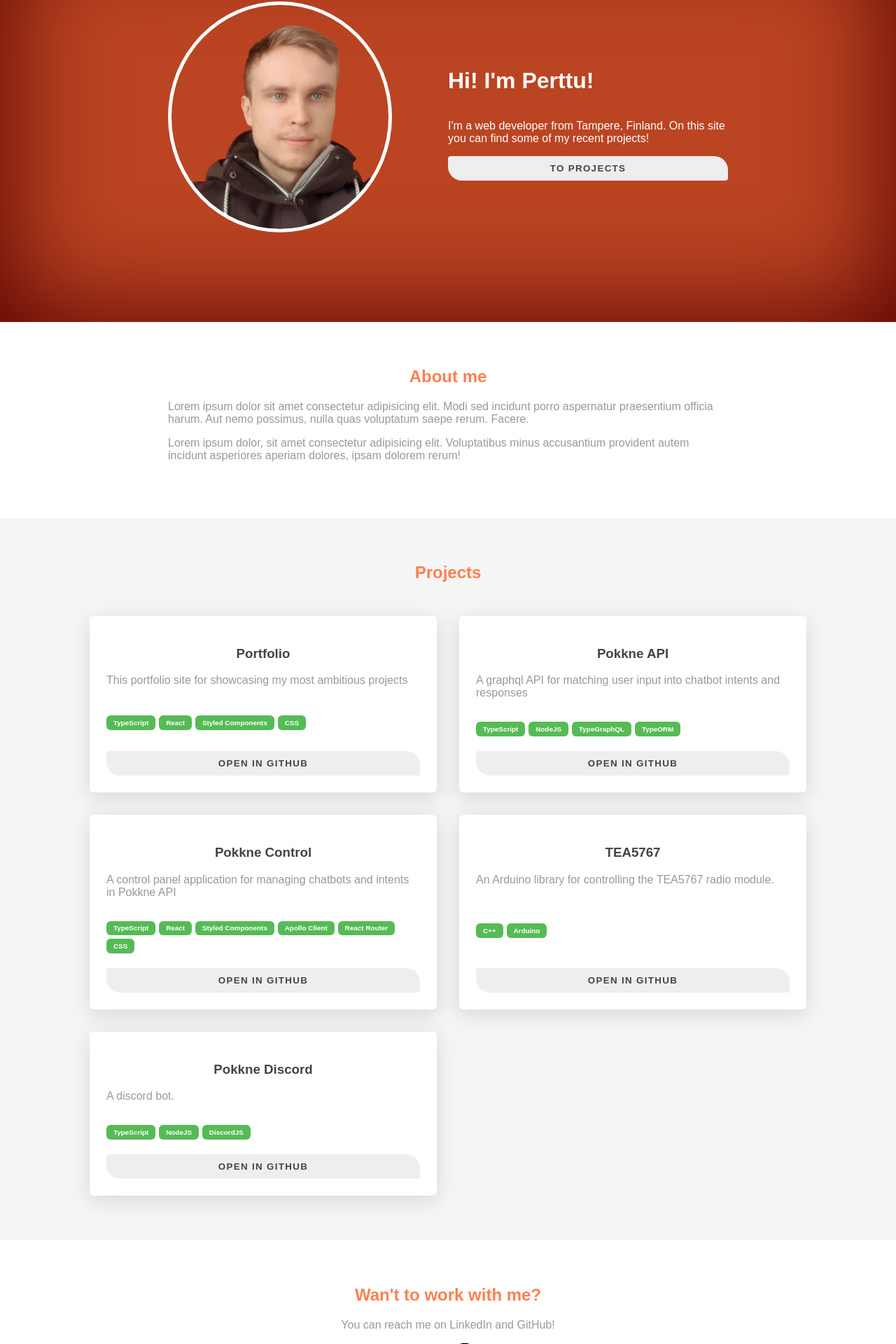
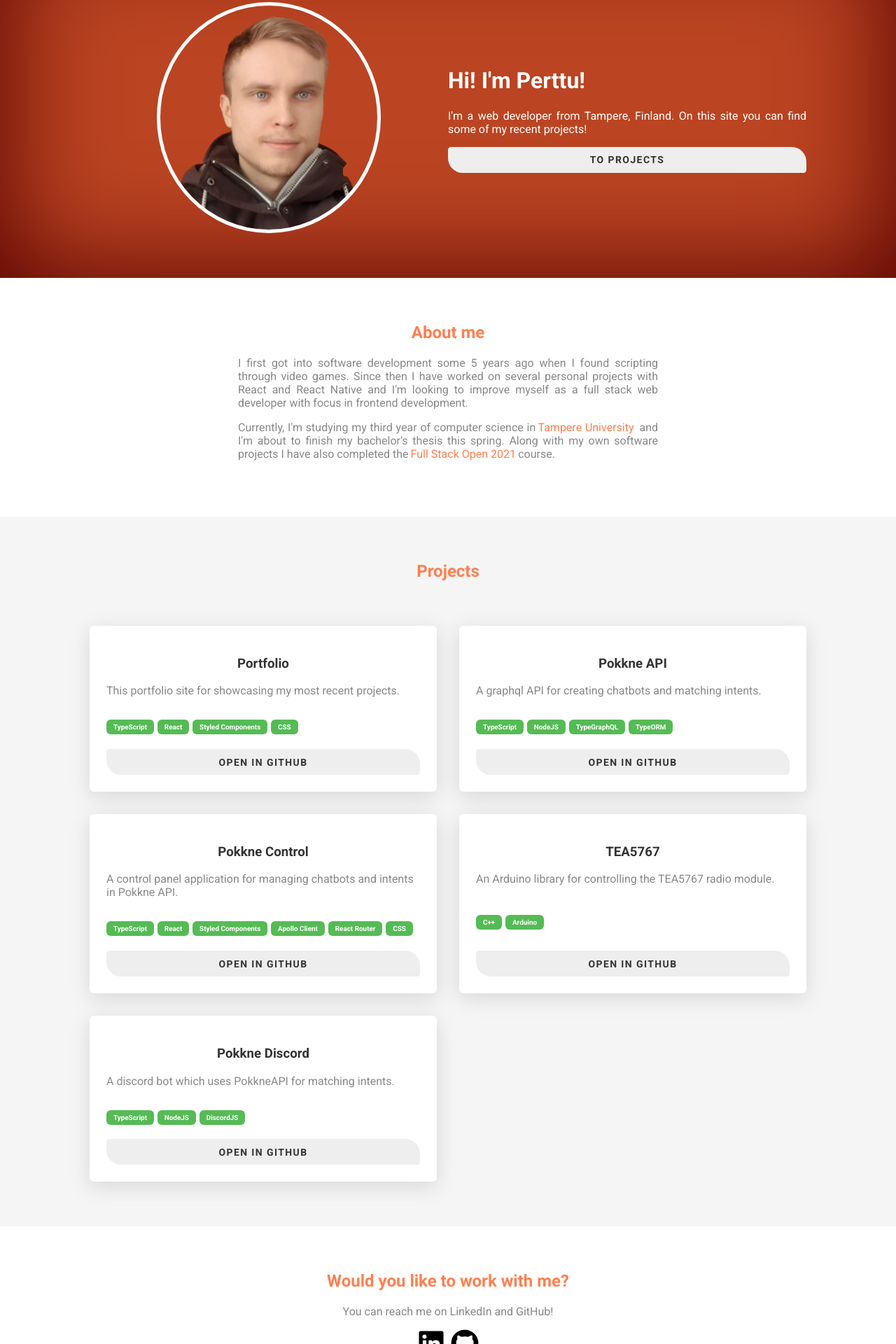
Before and after one commit to Pertsaa/portfolio, a React (Vite) app: page / in a window 1280 px wide. Shown: the part 114-2034 px from the top of the page at 70% size. Built offline with nearby package versions, Linux system fonts and the light colour scheme; the HTML template or start-up script is replaced by a standard one.

Commit message:
Update text and styles

```diff
--- a/index.html
+++ b/index.html
@@ -4,7 +4,13 @@
     <meta charset="UTF-8" />
     <link rel="icon" type="image/svg+xml" href="/src/favicon.svg" />
     <meta name="viewport" content="width=device-width, initial-scale=1.0" />
+
+    <link rel="preconnect" href="https://fonts.googleapis.com">
+    <link rel="preconnect" href="https://fonts.gstatic.com" crossorigin>
+    <link href="https://fonts.googleapis.com/css2?family=Roboto:wght@400;700;900&display=swap" rel="stylesheet">
+
     <title>Perttu Autti - Portfolio</title>
+    <meta name="description" content="Perttu Autti - A portfolio site for showcasing my software projects.">
   </head>
   <body>
     <div id="root"></div>
--- a/src/GlobalStyles.ts
+++ b/src/GlobalStyles.ts
@@ -3,16 +3,20 @@ import { createGlobalStyle } from 'styled-components';
 export const GlobalStyles = createGlobalStyle`
   *, *::before, *::after {
     box-sizing: border-box;
+    font-family: 'Roboto', sans-serif;
   }
 
   body {
     margin: 0;
     padding: 0;
-    font-family: Arial, Helvetica, sans-serif;
   }
 
   img {
     max-width: 100%;
+  }
+
+  h1 {
+    margin: 0.2em 0;
   }
 
   ul, ol {
--- a/src/components/About/index.tsx
+++ b/src/components/About/index.tsx
@@ -1,6 +1,6 @@
 import { FC, RefObject } from 'react';
 
-import { Section, Container, Title, Paragraph } from '../shared-styles';
+import { Section, Container, Title, Paragraph, A } from '../shared-styles';
 
 interface Props {
   scrollRef: RefObject<HTMLDivElement>;
@@ -11,15 +11,20 @@ const About: FC<Props> = ({ scrollRef }) => {
     <Section ref={scrollRef}>
       <Container>
         <Title>About me</Title>
-        <Paragraph>
-          Lorem ipsum dolor sit amet consectetur adipisicing elit. Modi sed
-          incidunt porro aspernatur praesentium officia harum. Aut nemo
-          possimus, nulla quas voluptatum saepe rerum. Facere.
+        <Paragraph justify>
+          I first got into software development some 5 years ago when I found
+          scripting through video games. Since then I have worked on several
+          personal projects with React and React Native and I'm looking to
+          improve myself as a full stack web developer with focus in frontend
+          development.
         </Paragraph>
-        <Paragraph>
-          Lorem ipsum dolor, sit amet consectetur adipisicing elit. Voluptatibus
-          minus accusantium provident autem incidunt asperiores aperiam dolores,
-          ipsam dolorem rerum!
+        <Paragraph justify>
+          Currently, I'm studying my third year of computer science in
+          <A href="https://www.tuni.fi/en">Tampere University</A> and I'm about
+          to finish my bachelor's thesis this spring. Along with my own software
+          projects I have also completed the
+          <A href="https://fullstackopen.com/en/">Full Stack Open 2021</A>
+          course.
         </Paragraph>
       </Container>
     </Section>
--- a/src/components/Button/styles.ts
+++ b/src/components/Button/styles.ts
@@ -8,7 +8,7 @@ export const StyledButton = styled.button`
   border: none;
   padding: 0.75em 2em;
 
-  font-size: 0.835rem;
+  font-size: 0.875rem;
   font-weight: bold;
   text-transform: uppercase;
   letter-spacing: 0.1em;
--- a/src/components/Contact/index.tsx
+++ b/src/components/Contact/index.tsx
@@ -12,16 +12,19 @@ const Contact: FC<Props> = ({ scrollRef }) => {
   return (
     <Section ref={scrollRef}>
       <Container>
-        <Title>Wan't to work with me?</Title>
+        <Title>Would you like to work with me?</Title>
         <Paragraph alignCenter>
           You can reach me on LinkedIn and GitHub!
         </Paragraph>
         <LinksContainer>
-          <ContactLink href="#">
-            <FaLinkedin size={40} />
+          <ContactLink
+            href="https://www.linkedin.com/in/perttu-autti-198049238/"
+            target="_blank"
+          >
+            <FaLinkedin size={40} title="LinkedIn logo" />
           </ContactLink>
           <ContactLink href="https://github.com/Pertsaa" target="_blank">
-            <FaGithub size={40} />
+            <FaGithub size={40} title="GitHub logo" />
           </ContactLink>
         </LinksContainer>
       </Container>
--- a/src/components/Header/index.tsx
+++ b/src/components/Header/index.tsx
@@ -1,6 +1,6 @@
 import { FC, RefObject } from 'react';
 
-import { Container } from '../shared-styles';
+import { Container, Paragraph } from '../shared-styles';
 import {
   HeaderContent,
   HeaderImage,
@@ -34,10 +34,10 @@ const Header: FC<Props> = ({ scrollRefs }) => {
           <HeaderImage />
           <TextContent>
             <h1>Hi! I'm Perttu!</h1>
-            <p>
+            <Paragraph justify>
               I'm a web developer from Tampere, Finland. On this site you can
               find some of my recent projects!
-            </p>
+            </Paragraph>
             <Button onClick={scrollToProjects}>To projects</Button>
           </TextContent>
         </HeaderContent>
--- a/src/components/Header/styles.ts
+++ b/src/components/Header/styles.ts
@@ -4,20 +4,18 @@ export const StyledHeader = styled.header`
   background-color: ${({ theme }) => theme.colors.primary};
   box-shadow: inset 0 0 10rem 0.25rem #500;
   color: white;
-  padding-bottom: 4rem;
 `;
 
 export const HeaderContent = styled.div`
   display: grid;
-  max-width: 800px;
-  margin: 4rem auto;
+  padding: 4rem 0;
   grid-template-columns: 1fr;
   align-items: center;
   justify-items: center;
 
   @media screen and (min-width: 600px) {
     grid-template-columns: 1fr 1fr;
-    justify-items: start;
+    justify-items: center;
   }
 `;
 
@@ -29,13 +27,14 @@ export const HeaderImage = styled.div`
   border: 5px solid white;
   border-radius: 50%;
 
-  background-image: url('banner.png');
+  background-image: url('banner.webp');
   background-size: cover;
   background-repeat: no-repeat;
-  background-position: 80%;
+  background-position: 50% 1rem;
 `;
 
 export const TextContent = styled.div`
   display: flex;
   flex-direction: column;
+  margin: 2rem 0;
 `;
--- a/src/components/Projects/data.ts
+++ b/src/components/Projects/data.ts
@@ -3,22 +3,20 @@ import { Project } from '../../types';
 export const projects: Project[] = [
   {
     title: 'Portfolio',
-    description:
-      'This portfolio site for showcasing my most ambitious projects',
+    description: 'This portfolio site for showcasing my most recent projects.',
     url: 'https://github.com/Pertsaa/portfolio',
     tags: ['TypeScript', 'React', 'Styled Components', 'CSS'],
   },
   {
     title: 'Pokkne API',
-    description:
-      'A graphql API for matching user input into chatbot intents and responses',
+    description: 'A graphql API for creating chatbots and matching intents.',
     url: 'https://github.com/Pertsaa/pokkne-api',
     tags: ['TypeScript', 'NodeJS', 'TypeGraphQL', 'TypeORM'],
   },
   {
     title: 'Pokkne Control',
     description:
-      'A control panel application for managing chatbots and intents in Pokkne API',
+      'A control panel application for managing chatbots and intents in Pokkne API.',
     url: 'https://github.com/Pertsaa/pokkne-control',
     tags: [
       'TypeScript',
@@ -37,7 +35,7 @@ export const projects: Project[] = [
   },
   {
     title: 'Pokkne Discord',
-    description: 'A discord bot.',
+    description: 'A discord bot which uses PokkneAPI for matching intents.',
     url: 'https://github.com/Pertsaa/pokkne-discord',
     tags: ['TypeScript', 'NodeJS', 'DiscordJS'],
   },
--- a/src/components/Projects/styles.ts
+++ b/src/components/Projects/styles.ts
@@ -4,7 +4,7 @@ export const ProjectGrid = styled.div`
   display: grid;
   grid-template-columns: 1fr;
   gap: 2rem;
-  margin-top: 3rem;
+  margin-top: 4rem;
 
   @media screen and (min-width: 800px) {
     grid-template-columns: 1fr 1fr;
--- a/src/components/shared-styles.ts
+++ b/src/components/shared-styles.ts
@@ -2,6 +2,7 @@ import styled from 'styled-components';
 
 export const Section = styled.section`
   padding: 4rem 0;
+  color: ${({ theme }) => theme.colors.text.light};
 
   &:nth-child(2n + 1) {
     background-color: ${({ theme }) => theme.colors.secondaryAccent};
@@ -13,7 +14,7 @@ interface ContainerModifiers {
 }
 
 export const Container = styled.div<ContainerModifiers>`
-  width: ${({ wide }) => (wide ? 'min(80%, 1400px)' : 'min(80%, 800px)')};
+  width: ${({ wide }) => (wide ? 'min(80%, 1200px)' : 'min(80%, 600px)')};
   margin: 0 auto;
 `;
 
@@ -25,11 +26,12 @@ export const Title = styled.h2`
 
 interface ParagraphModifiers {
   alignCenter?: boolean;
+  justify?: boolean;
 }
 
 export const Paragraph = styled.p<ParagraphModifiers>`
-  color: ${({ theme }) => theme.colors.text.light};
-  text-align: ${({ alignCenter }) => (alignCenter ? 'center' : 'start')};
+  text-align: ${({ alignCenter, justify }) =>
+    alignCenter ? 'center' : justify ? 'justify' : 'start'};
 `;
 
 export const A = styled.a`
--- a/src/theme.ts
+++ b/src/theme.ts
@@ -8,8 +8,8 @@ export const theme: DefaultTheme = {
     secondaryAccent: '#f5f5f5',
     text: {
       primary: 'coral',
-      dark: '#444',
-      light: '#999',
+      dark: '#333',
+      light: '#888',
     },
   },
 };
```
Also changed, not shown: public/banner.png (deleted), public/banner.webp (added).
